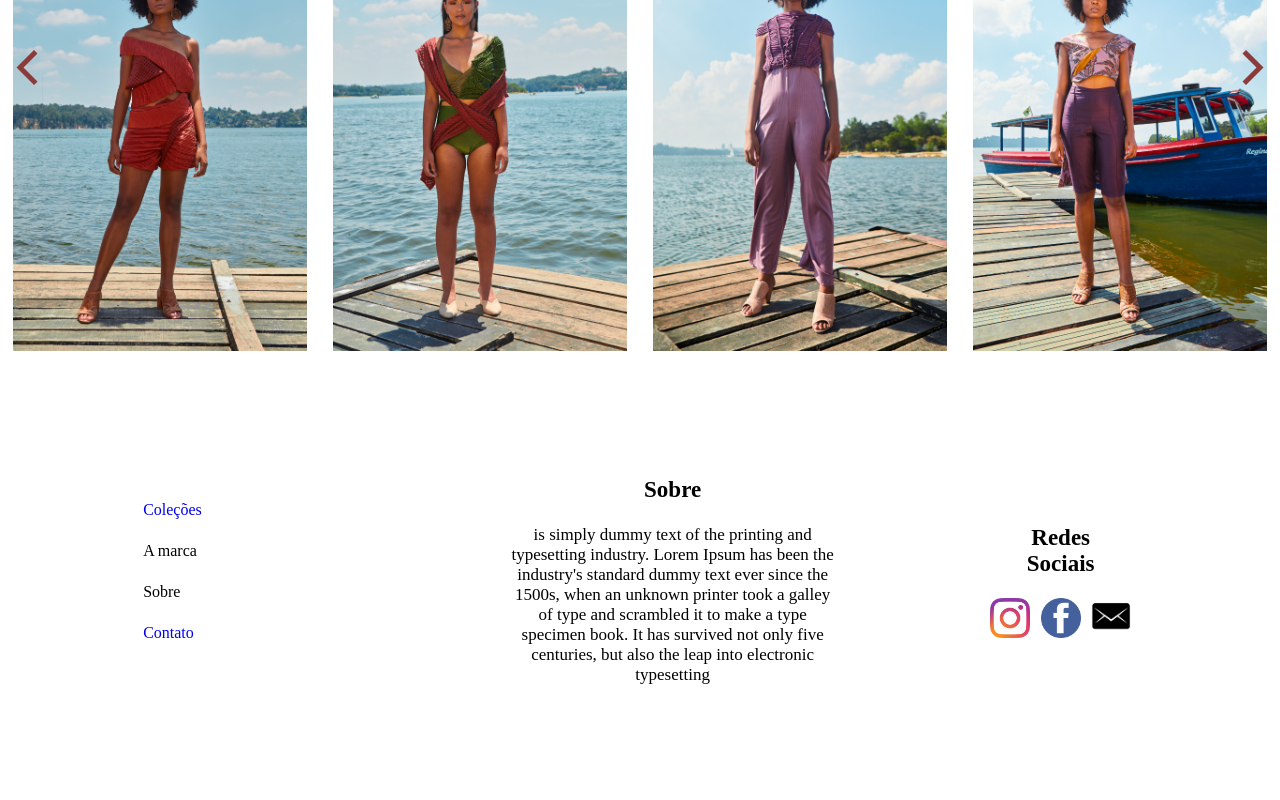
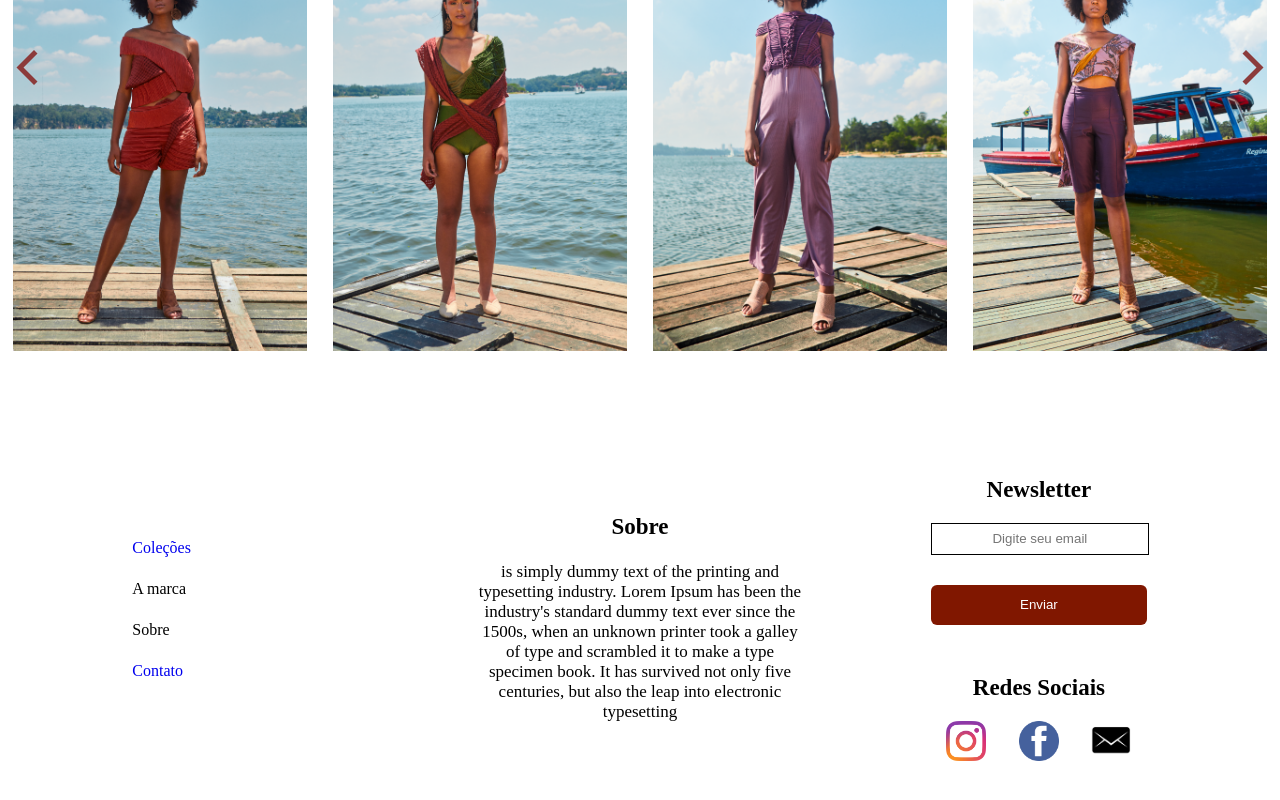
Before and after one commit to thiagosouza448/apoema-brand, a React (Create React App) app in the folder apoema-front/: page /look05 in a window 1280 px wide. Shown: the part 782-1582 px from the top of the page. Before the commit the page ends 1523 px from the top, so only its background shows below. Built offline with nearby package versions, Linux system fonts and the light colour scheme; a web font is replaced by a local one.

Commit message:
Scroll top on click

```diff
--- a/apoema-front/src/App.css
+++ b/apoema-front/src/App.css
@@ -45,4 +45,11 @@
 
 img.productImg {
   padding: 51px 90px;
+
 }
+
+.productImg{
+
+
+
+}
--- a/apoema-front/src/App.js
+++ b/apoema-front/src/App.js
@@ -6,6 +6,7 @@ import Bottom from "./Components/Bottoms/Bottoms";
 
 import HomePage from "./Pages/Home";
 import ContatoPage from "./Pages/ContatoPage";
+import $ from "jquery";
 
 // looks
 import look01 from "./Pages/ProductPage/Laranja";
@@ -26,7 +27,7 @@ function App() {
         <Menu />
         <Switch>
           <Route path="/" exact component={HomePage}></Route>
-          <Route path="/colecoes/" component={Vitrine}></Route>
+          <Route path="/colecoes/" component={Vitrine} key={Vitrine}></Route>
           <Route path="/sobre/" component={Bottom}></Route>
           <Route path="/contato/" component={ContatoPage}></Route>
         </Switch>
--- a/apoema-front/src/Components/Footer/Footer.js
+++ b/apoema-front/src/Components/Footer/Footer.js
@@ -41,6 +41,17 @@ const RedesSociais = () => {
     return (
         <div className="RedesSociais">
 
+
+           <form>
+               <label>
+               <h3>Newsletter</h3>
+                    <input placeholder="Digite seu email">
+                    </input>
+
+                    <button type="submit" id="submitNewsletter">Enviar</button>
+               </label>
+           </form>
+
             <h3>Redes Sociais</h3>
             <div>
             <img alt="Instagram" width="40px" src={Instagram}></img>
--- a/apoema-front/src/Components/Footer/style.css
+++ b/apoema-front/src/Components/Footer/style.css
@@ -25,7 +25,7 @@
 }
 
 .RedesSociais {
-    width: 14%;
+    width: 20%;
     display: flex;
     justify-content: space-around;
     flex-direction: column;
@@ -36,3 +36,23 @@
     justify-content: space-around;
     align-items: center;
 }
+
+
+.RedesSociais form {
+    display: flex;
+    align-items: center;
+    justify-content: space-around;
+}
+
+.RedesSociais form input {
+    width: 100%;
+    height: 30px;
+    border: 1px solid black;
+    text-align: center;
+}
+
+
+button#submitNewsletter {
+    width: 100%;
+    margin: 30px 0px;
+}
--- a/apoema-front/src/Components/Menu/Menu.js
+++ b/apoema-front/src/Components/Menu/Menu.js
@@ -5,7 +5,7 @@ import $ from "jquery";
 import { Link } from "react-router-dom";
 
 $(function() {
-  $('a[href*="#"]:not([href="#"])').click(function(e) {
+  $('Link[to*="#"]:not([to="#"])').click(function(e) {
     e.preventDefault();
 
     var target = $(this.hash);
--- a/apoema-front/src/Components/Vitrine/Vitrine.js
+++ b/apoema-front/src/Components/Vitrine/Vitrine.js
@@ -10,6 +10,8 @@ import Estampa from "./VitrineImagem/look04/look04.png";
 import Amarelo from "./VitrineImagem/look05/look05.png";
 
 import "./style.css";
+
+
 
 class Vitrine extends Component {
   constructor(props) {
```
